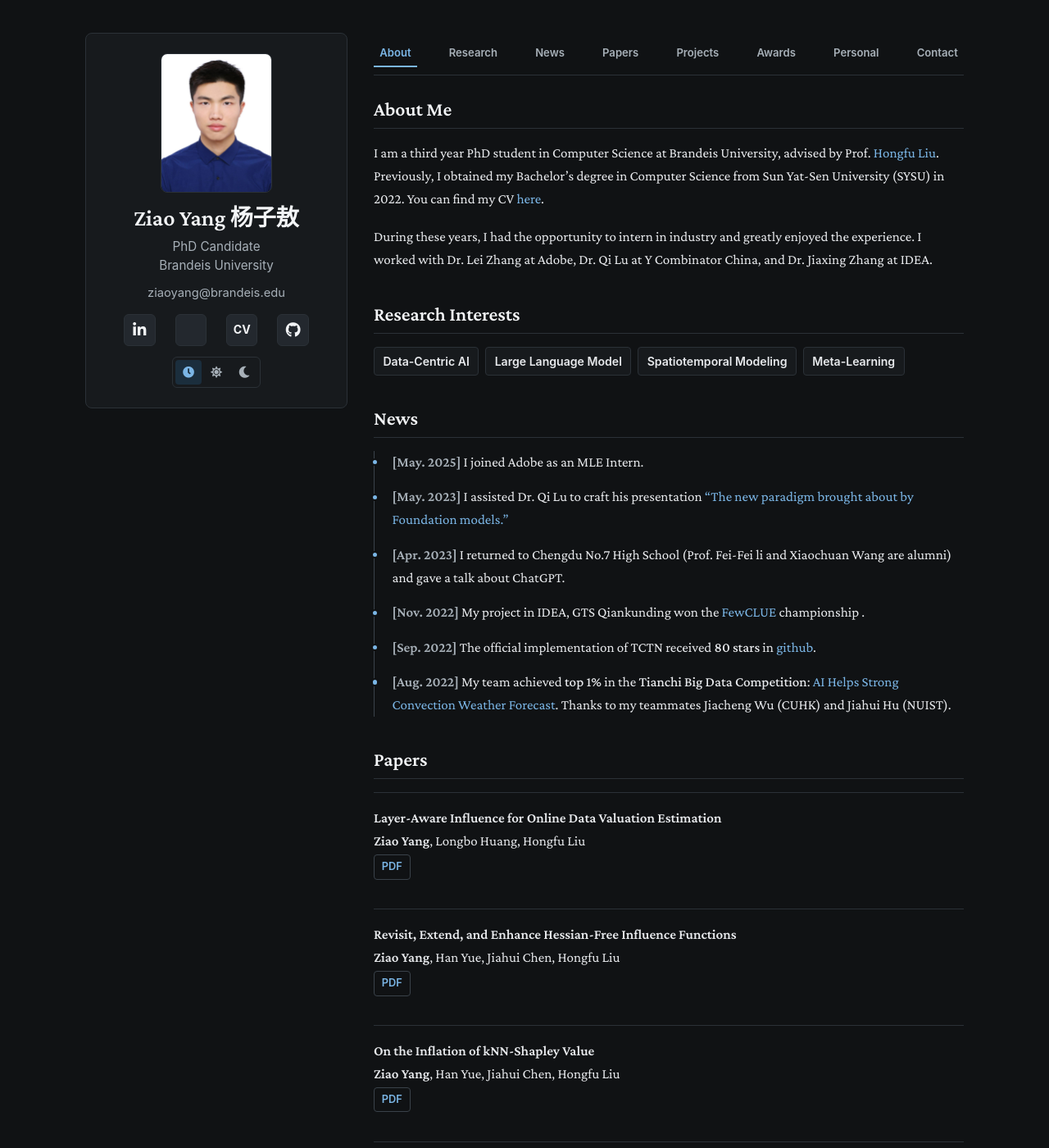
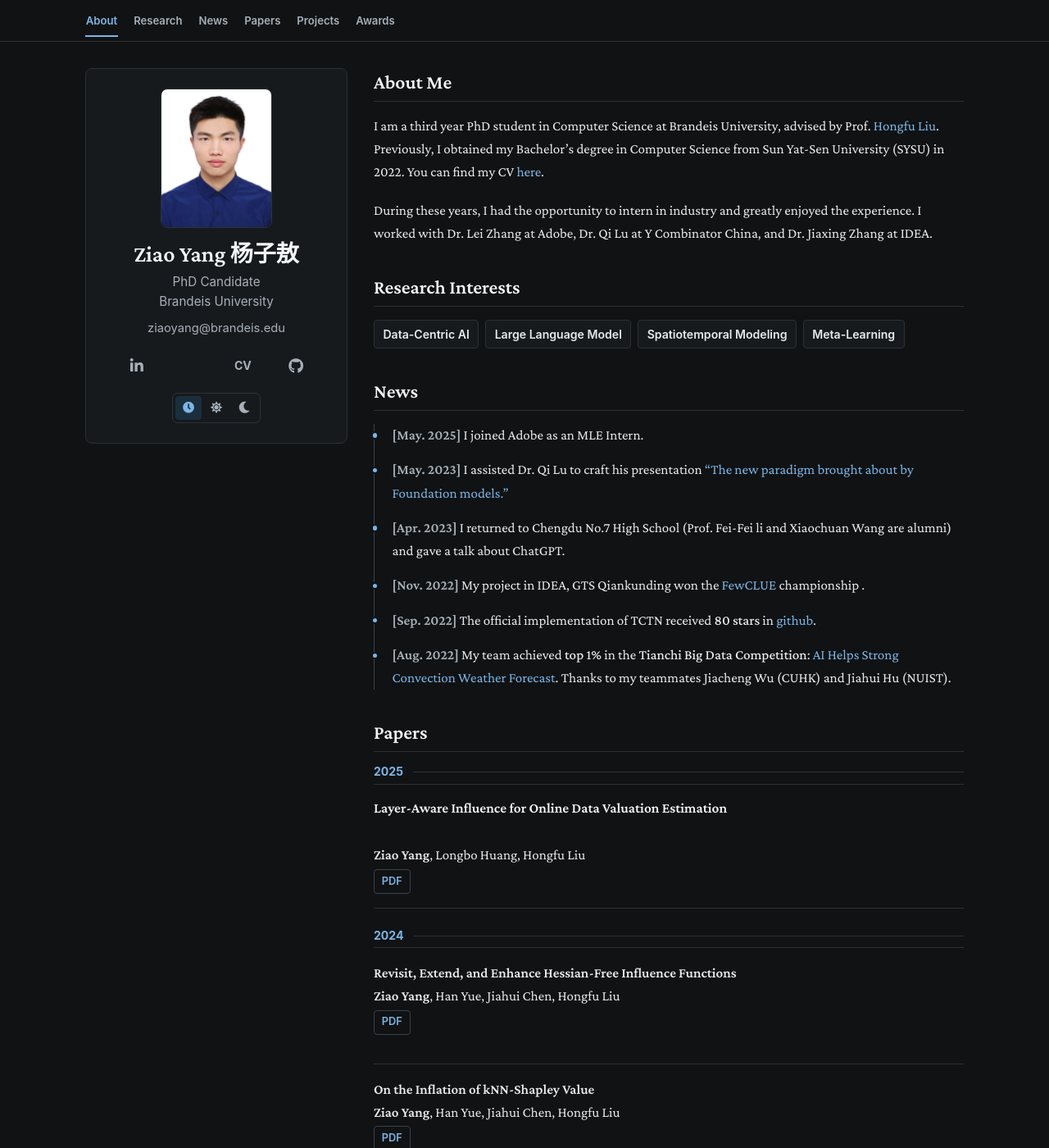
Before and after one commit to yangziao56/homepage, a Jekyll site: the page built from index.md, in a window 1280 px wide and 1400 px high. Shown: the whole window at 82% size. Built offline with Jekyll 4.4.1, drawn with Linux system fonts in a browser that asks for light colours; nearby versions of some CDN libraries; a style sheet for code colours, icons or effects is not loaded; our own code applies the rules of GitHub Pages for plain Markdown files.

Commit message:
Refine academic navigation and publications

```diff
--- a/_config.yml
+++ b/_config.yml
@@ -10,6 +10,7 @@ github_link: https://github.com/yangziao56
 linkedin: https://www.linkedin.com/in/ziao-yang-a1a13a223/
 cv: /pdf/CV_Ziao_Yang.pdf
 avatar: ./assets/img/avatar.png
+social_image: /assets/img/avatar.png
 favicon: /assets/img/favicon-32.png
 apple_touch_icon: /assets/img/apple-touch-icon.png
 description: Ziao Yang is a PhD candidate in Computer Science at Brandeis University, researching data-centric AI, large language models, spatiotemporal modeling, and meta-learning.
--- a/_layouts/homepage.html
+++ b/_layouts/homepage.html
@@ -1,11 +1,12 @@
 <!DOCTYPE html>
 <html lang="{{ site.lang | default: "en-US" }}">
   <head>
-    <title>{{ site.title }} | {{site.affiliation}}</title>
+    <title>{{ site.title }} | {{ site.affiliation }}</title>
 
     <meta charset="UTF-8">
     <meta http-equiv="X-UA-Compatible" content="IE=edge">
     <meta name="viewport" content="width=device-width, initial-scale=1">
+    <meta name="theme-color" id="theme-color" content="#f4f6f8">
     <script>
       (function () {
         var mode = "auto";
@@ -17,8 +18,14 @@
         var theme = mode === "auto" ? (hour >= 7 && hour < 19 ? "light" : "dark") : mode;
         document.documentElement.setAttribute("data-theme", theme);
         document.documentElement.setAttribute("data-theme-mode", mode);
+        document.getElementById("theme-color").setAttribute(
+          "content",
+          theme === "dark" ? "#101214" : "#f4f6f8"
+        );
       })();
     </script>
+    <meta name="robots" content="index, follow">
+    <meta name="author" content="{{ site.title }}">
     <meta name="description" content="{{ site.description }}">
     {% if site.keywords %}
     <meta name="keywords" content="{{ site.keywords }}">
@@ -27,17 +34,63 @@
     <link rel="canonical" href="{{ site.canonical }}"/>
     {% endif %}
 
+    {% assign social_title = site.title | append: " | " | append: site.affiliation %}
+    <meta property="og:type" content="profile">
+    <meta property="og:url" content="{{ site.canonical }}">
+    <meta property="og:title" content="{{ social_title }}">
+    <meta property="og:description" content="{{ site.description }}">
+    <meta property="og:image" content="{{ site.social_image | absolute_url }}">
+    <meta property="og:image:alt" content="Portrait of {{ site.title }}">
+    <meta name="twitter:card" content="summary">
+    <meta name="twitter:title" content="{{ social_title }}">
+    <meta name="twitter:description" content="{{ site.description }}">
+    <meta name="twitter:image" content="{{ site.social_image | absolute_url }}">
+
+    {% assign schema_email = site.email | prepend: "mailto:" %}
+    <script type="application/ld+json">
+      {
+        "@context": "https://schema.org",
+        "@type": "Person",
+        "name": {{ site.title | jsonify }},
+        "url": {{ site.canonical | jsonify }},
+        "image": {{ site.social_image | absolute_url | jsonify }},
+        "jobTitle": {{ site.position | jsonify }},
+        "email": {{ schema_email | jsonify }},
+        "affiliation": {
+          "@type": "CollegeOrUniversity",
+          "name": {{ site.affiliation | jsonify }}
+        },
+        "sameAs": [
+          {{ site.google_scholar | jsonify }},
+          {{ site.linkedin | jsonify }},
+          {{ site.github_link | jsonify }}
+        ]
+      }
+    </script>
+
     <link rel="icon" href="{{ site.favicon | relative_url }}" sizes="32x32" type="image/png">
     <link rel="apple-touch-icon" href="{{ site.apple_touch_icon | relative_url }}" sizes="180x180">
 
     <link rel=stylesheet href=https://cdnjs.cloudflare.com/ajax/libs/academicons/1.8.6/css/academicons.min.css integrity="sha256-uFVgMKfistnJAfoCUQigIl+JfUaP47GrRKjf6CTPVmw=" crossorigin=anonymous>
     <link rel=stylesheet href=https://cdnjs.cloudflare.com/ajax/libs/font-awesome/5.11.2/css/all.min.css integrity="sha256-+N4/V/SbAFiW1MPBCXnfnP9QSN3+Keu+NlB+0ev/YKQ=" crossorigin=anonymous>
 
-    <link rel="stylesheet" href="{{ "/assets/css/style.css" | relative_url }}?v=editorial-20260709-2">
+    <link rel="stylesheet" href="{{ "/assets/css/style.css" | relative_url }}?v=editorial-20260710-borrowed">
+    <noscript><style>.theme-switcher{display:none}</style></noscript>
     <script src="{{ "/assets/js/theme.js" | relative_url }}" defer></script>
     <script src="{{ "/assets/js/page-nav.js" | relative_url }}" defer></script>
   </head>
   <body>
+    <nav class="page-nav" aria-label="On this page">
+      <div class="page-nav-inner">
+        <a href="#about-me">About</a>
+        <a href="#research-interests">Research</a>
+        <a href="#news">News</a>
+        <a href="#papers">Papers</a>
+        <a href="#projects">Projects</a>
+        <a href="#awards">Awards</a>
+      </div>
+    </nav>
+
     <div class="wrapper">
       <header>
 
@@ -95,18 +148,6 @@
 
       </header>
       <section>
-
-      <nav class="page-nav" aria-label="On this page">
-        <a href="#about-me">About</a>
-        <a href="#research-interests">Research</a>
-        <a href="#news">News</a>
-        <a href="#papers">Papers</a>
-        <a href="#projects">Projects</a>
-        <a href="#awards">Awards</a>
-        <a href="#personal">Personal</a>
-        <a href="#contact">Contact</a>
-      </nav>
-
       {{ content }}
 
       </section>
--- a/assets/css/style.scss
+++ b/assets/css/style.scss
@@ -118,7 +118,7 @@ strong{
 .wrapper{
   width: min(1120px, 100%);
   margin: 0 auto;
-  padding: 2.5rem 1.5rem;
+  padding: 2rem 1.5rem 2.5rem;
   display: grid;
   grid-template-columns: clamp(280px, 25vw, 320px) minmax(0, 1fr);
   gap: clamp(1.5rem, 3vw, 2rem);
@@ -136,7 +136,7 @@ footer{
 header{
   align-self: start;
   position: sticky;
-  top: 1.75rem;
+  top: 4.5rem;
   padding: 1.5rem 1.25rem;
   text-align: center;
   background: var(--surface);
@@ -196,7 +196,7 @@ header h1{
 .social-icons{
   display: flex;
   justify-content: center;
-  gap: 0.5rem;
+  gap: 0.65rem;
   flex-wrap: wrap;
 }
 
@@ -206,19 +206,18 @@ header h1{
   justify-content: center;
   width: 2.4rem;
   height: 2.4rem;
-  border: 1px solid var(--border);
-  border-radius: 6px;
-  background: var(--surface-muted);
-  color: var(--heading) !important;
+  border: 0;
+  border-radius: 4px;
+  background: transparent;
+  color: var(--muted) !important;
   font-size: 1.15rem;
   line-height: 1;
   text-decoration: none;
 }
 
 .social-icons a:hover{
-  border-color: var(--accent);
-  background: var(--accent);
-  color: #ffffff !important;
+  background: transparent;
+  color: var(--accent) !important;
 }
 
 .social-icons .cv-icon{
@@ -272,39 +271,45 @@ header h1{
 
 .page-nav{
   position: sticky;
-  top: 1rem;
-  z-index: 10;
+  top: 0;
+  z-index: 20;
+  width: 100%;
   min-width: 0;
-  max-width: 100%;
-  display: flex;
-  align-items: center;
-  justify-content: space-between;
-  gap: 0.2rem;
-  flex-wrap: nowrap;
-  overflow-x: auto;
-  padding: 0.25rem 0 0.55rem;
-  margin: 0 0 1.65rem;
+  margin: 0;
   border: 0;
   border-bottom: 1px solid var(--border);
   border-radius: 0;
   background: var(--bg);
   box-shadow: none;
-  scrollbar-width: none;
   font-family: var(--font-sans);
 }
 
-.page-nav::-webkit-scrollbar{
+.page-nav-inner{
+  width: min(1120px, 100%);
+  min-width: 0;
+  margin: 0 auto;
+  padding: 0.45rem 1.5rem 0.35rem;
+  display: flex;
+  align-items: center;
+  justify-content: flex-start;
+  gap: 1.15rem;
+  flex-wrap: nowrap;
+  overflow-x: auto;
+  scrollbar-width: none;
+}
+
+.page-nav-inner::-webkit-scrollbar{
   display: none;
 }
 
 .page-nav a{
   flex: 0 0 auto;
-  min-height: 2.25rem;
+  min-height: 2.35rem;
   white-space: nowrap;
   display: inline-flex;
   align-items: center;
   justify-content: center;
-  padding: 0.4rem 0.45rem 0.3rem;
+  padding: 0.4rem 0.05rem 0.3rem;
   border: 0;
   border-bottom: 2px solid transparent;
   border-radius: 0;
@@ -413,7 +418,30 @@ section h2:first-of-type{
   font-weight: 600;
 }
 
-#papers + ul,
+.publication-year{
+  display: flex;
+  align-items: center;
+  gap: 0.75rem;
+  margin: 1.55rem 0 0.35rem;
+  color: var(--accent);
+  font-family: var(--font-sans);
+  font-size: 0.88rem;
+  font-weight: 700;
+  line-height: 1.2;
+}
+
+#papers + .publication-year{
+  margin-top: 0;
+}
+
+.publication-year::after{
+  content: "";
+  height: 1px;
+  flex: 1;
+  background: var(--border);
+}
+
+.publication-list,
 #projects + ul,
 #awards + ul{
   list-style: none;
@@ -422,7 +450,7 @@ section h2:first-of-type{
   border-top: 1px solid var(--border);
 }
 
-#papers + ul > li,
+.publication-list > li,
 #projects + ul > li,
 #awards + ul > li{
   margin: 0;
@@ -433,7 +461,7 @@ section h2:first-of-type{
   background: transparent;
 }
 
-#papers + ul > li > strong:first-child{
+.publication-list > li > strong:first-child{
   display: block;
   margin-bottom: 0.28rem;
   color: var(--heading);
@@ -442,11 +470,11 @@ section h2:first-of-type{
   line-height: 1.35;
 }
 
-#papers + ul > li strong{
+.publication-list > li strong{
   font-weight: 600;
 }
 
-#papers + ul > li a{
+.publication-list > li a{
   display: inline-flex;
   align-items: center;
   justify-content: center;
@@ -463,7 +491,7 @@ section h2:first-of-type{
   text-decoration: none;
 }
 
-#papers + ul > li a:hover{
+.publication-list > li a:hover{
   border-color: var(--accent);
   background: var(--accent);
   color: #ffffff;
@@ -501,6 +529,16 @@ p small{
     grid-template-columns: minmax(0, 1fr);
     gap: 1rem;
     padding: 1rem 0.875rem 2rem;
+  }
+
+  .page-nav{
+    position: static;
+  }
+
+  .page-nav-inner{
+    justify-content: flex-start;
+    gap: 0.85rem;
+    padding: 0.2rem 0.875rem 0.35rem;
   }
 
   header{
@@ -547,17 +585,10 @@ p small{
     padding: 0 0.15rem 1rem;
   }
 
-  .page-nav{
-    position: static;
-    justify-content: flex-start;
-    padding-top: 0.15rem;
-    margin-bottom: 1.35rem;
-  }
-
   .page-nav a{
     min-height: 2.4rem;
-    padding-right: 0.55rem;
-    padding-left: 0.55rem;
+    padding-right: 0.05rem;
+    padding-left: 0.05rem;
   }
 
   section h2{
@@ -565,7 +596,7 @@ p small{
     scroll-margin-top: 1rem;
   }
 
-  #papers + ul > li,
+  .publication-list > li,
   #projects + ul > li,
   #awards + ul > li{
     padding: 1rem 0;
--- a/assets/js/page-nav.js
+++ b/assets/js/page-nav.js
@@ -13,9 +13,7 @@
       .filter(Boolean)
   );
 
-  const headings = Array.from(
-    document.querySelectorAll("section h2[id]")
-  ).filter((h) => idToLink.has(h.id));
+  const headings = Array.from(document.querySelectorAll("section h2[id]"));
 
   if (!headings.length) return;
 
@@ -47,7 +45,7 @@
       else break;
     }
 
-    return activeId;
+    return idToLink.has(activeId) ? activeId : "";
   };
 
   let rafId = null;
--- a/assets/js/theme.js
+++ b/assets/js/theme.js
@@ -1,6 +1,7 @@
 (() => {
   const root = document.documentElement;
   const controls = Array.from(document.querySelectorAll("[data-theme-option]"));
+  const themeColor = document.querySelector('meta[name="theme-color"]');
   const storageKey = "homepage-theme";
   const validModes = new Set(["auto", "light", "dark"]);
   let boundaryTimer = null;
@@ -61,6 +62,12 @@
     const safeMode = validModes.has(mode) ? mode : "auto";
     root.dataset.themeMode = safeMode;
     root.dataset.theme = resolveTheme(safeMode);
+    if (themeColor) {
+      themeColor.setAttribute(
+        "content",
+        root.dataset.theme === "dark" ? "#101214" : "#f4f6f8"
+      );
+    }
     updateControls(safeMode);
     scheduleBoundary(safeMode);
     if (persist) persistMode(safeMode);
--- a/index.md
+++ b/index.md
@@ -26,11 +26,18 @@ During these years, I had the opportunity to intern in industry and greatly enjo
 
 ## Papers
 
+### 2025
+{: .publication-year}
+
 - **Layer-Aware Influence for Online Data Valuation Estimation**
   <br>
   **Ziao Yang**, Longbo Huang, Hongfu Liu
   <br>
   [PDF](https://arxiv.org/pdf/2510.16007.pdf)
+{: .publication-list}
+
+### 2024
+{: .publication-year}
 
 - **Revisit, Extend, and Enhance Hessian-Free Influence Functions**
   <br>
@@ -43,6 +50,10 @@ During these years, I had the opportunity to intern in industry and greatly enjo
   **Ziao Yang**, Han Yue, Jiahui Chen, Hongfu Liu
   <br>
   [PDF](https://arxiv.org/pdf/2405.17489.pdf)
+{: .publication-list}
+
+### 2021
+{: .publication-year}
 
 - **PTCT: Patches with 3D-Temporal Convolutional Transformer Network for Precipitation Nowcasting**
   <br>
@@ -55,6 +66,7 @@ During these years, I had the opportunity to intern in industry and greatly enjo
   **Ziao Yang**, Xiangrui Yang, Qifeng Lin
   <br>
   [PDF](https://arxiv.org/pdf/2112.01085v1.pdf) [Code](https://github.com/yangziao56/TCTN-pytorch)
+{: .publication-list}
 
 ## Projects
 
```
